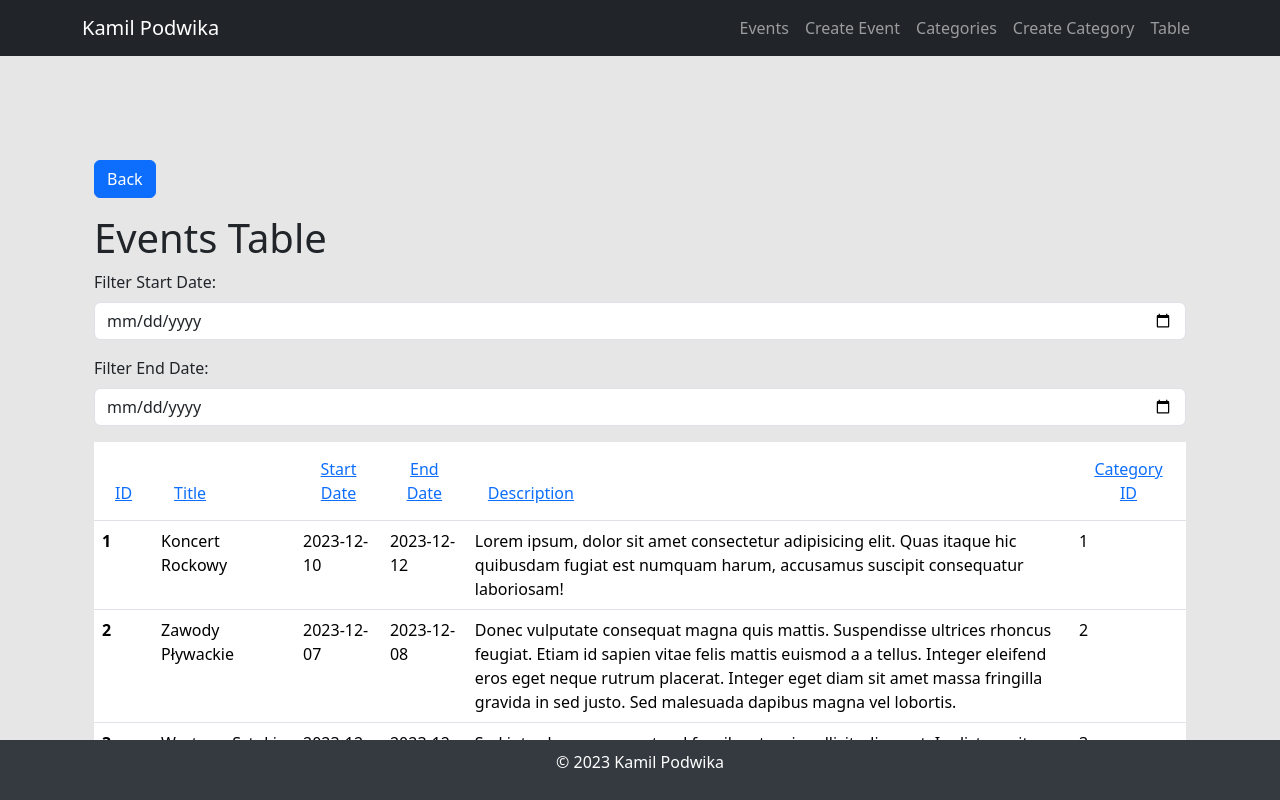
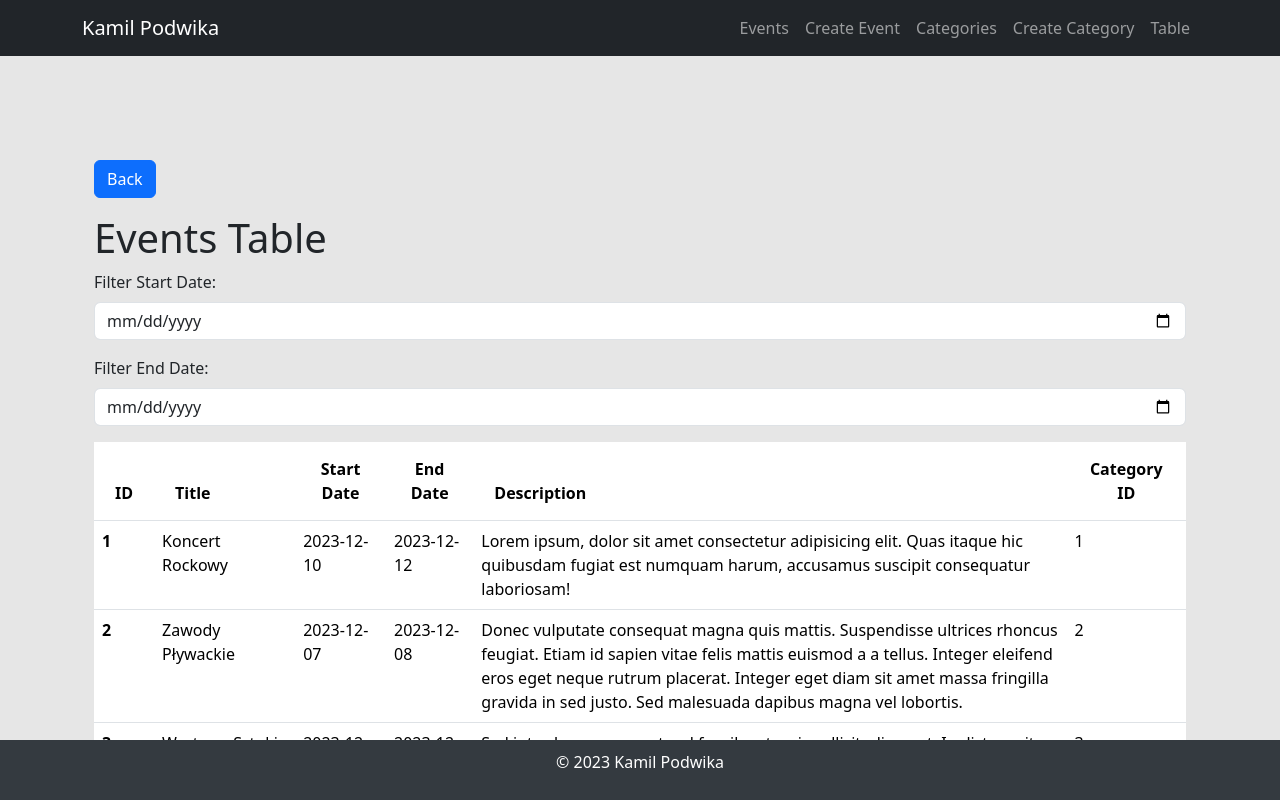
Before and after one commit to KamilPo/my_app, a React (Create React App) app: page /table in a window 1280 px wide. Shown: the top 800 px of the page. Built offline with nearby package versions, Linux system fonts and the light colour scheme.

Commit message:
table little changes

```diff
--- a/src/pages/Layout.js
+++ b/src/pages/Layout.js
@@ -1,6 +1,5 @@
 import React from "react"
 import { Outlet } from "react-router"
-import { Link } from "react-router-dom";
 import Header from "../components/Header";
 import Footer from "../components/Footer";
 
--- a/src/pages/Table.js
+++ b/src/pages/Table.js
@@ -99,6 +99,7 @@ export default function Table(props) {
                             <button
                                 className="btn btn-link"
                                 onClick={() => handleSort("id")}
+                                style={{ textDecoration: 'none', color: 'inherit', fontWeight: 'bold' }}
                             >
                                 ID
                             </button>
@@ -107,6 +108,7 @@ export default function Table(props) {
                             <button
                                 className="btn btn-link"
                                 onClick={() => handleSort("title")}
+                                style={{ textDecoration: 'none', color: 'inherit', fontWeight: 'bold' }}
                             >
                                 Title
                             </button>
@@ -115,6 +117,7 @@ export default function Table(props) {
                             <button
                                 className="btn btn-link"
                                 onClick={() => handleSort("startDate")}
+                                style={{ textDecoration: 'none', color: 'inherit', fontWeight: 'bold' }}
                             >
                                 Start Date
                             </button>
@@ -123,6 +126,7 @@ export default function Table(props) {
                             <button
                                 className="btn btn-link"
                                 onClick={() => handleSort("endDate")}
+                                style={{ textDecoration: 'none', color: 'inherit', fontWeight: 'bold' }}
                             >
                                 End Date
                             </button>
@@ -131,6 +135,7 @@ export default function Table(props) {
                             <button
                                 className="btn btn-link"
                                 onClick={() => handleSort("description")}
+                                style={{ textDecoration: 'none', color: 'inherit', fontWeight: 'bold' }}
                             >
                                 Description
                             </button>
@@ -139,6 +144,7 @@ export default function Table(props) {
                             <button
                                 className="btn btn-link"
                                 onClick={() => handleSort("categoryId")}
+                                style={{ textDecoration: 'none', color: 'inherit', fontWeight: 'bold' }}
                             >
                                 Category ID
                             </button>
```
